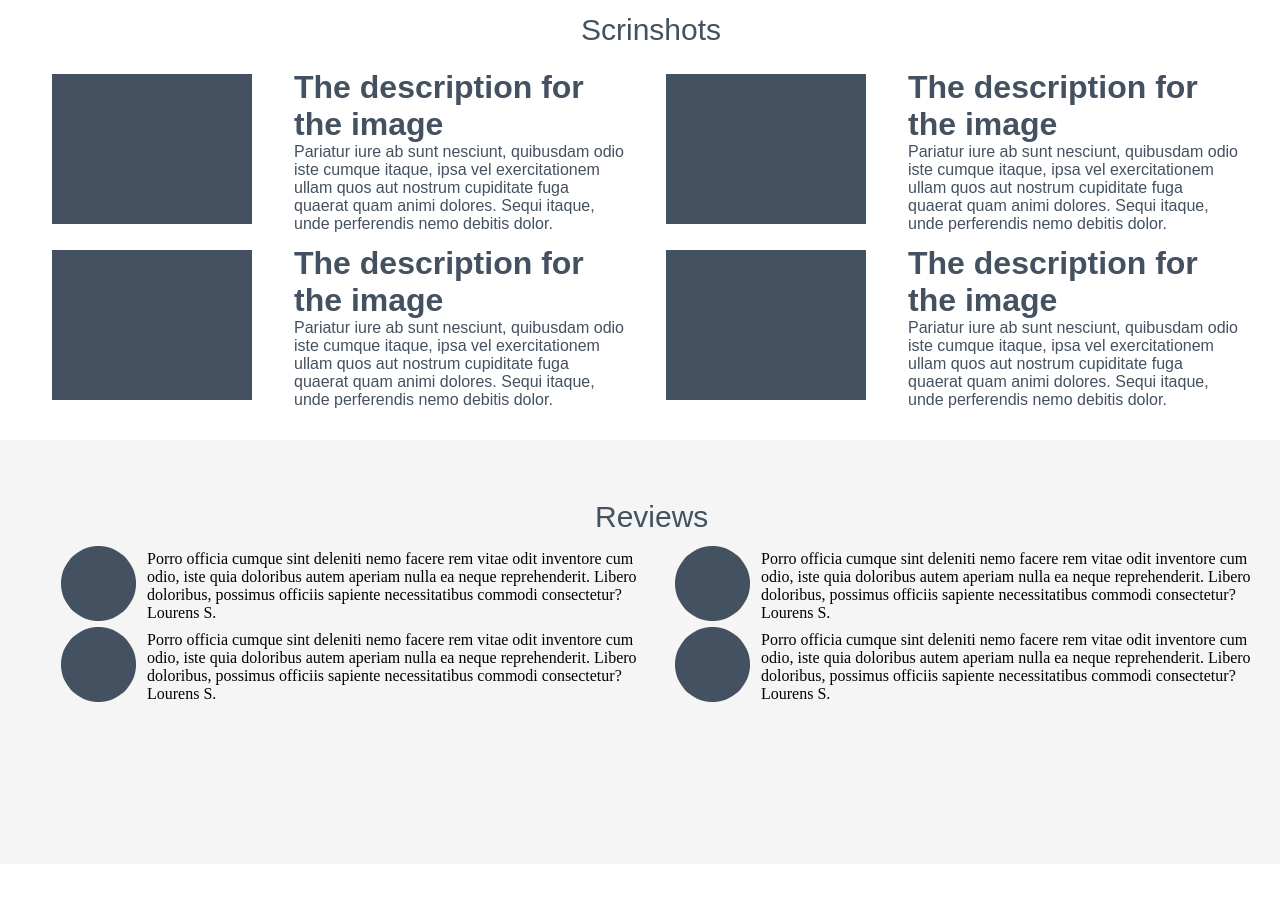
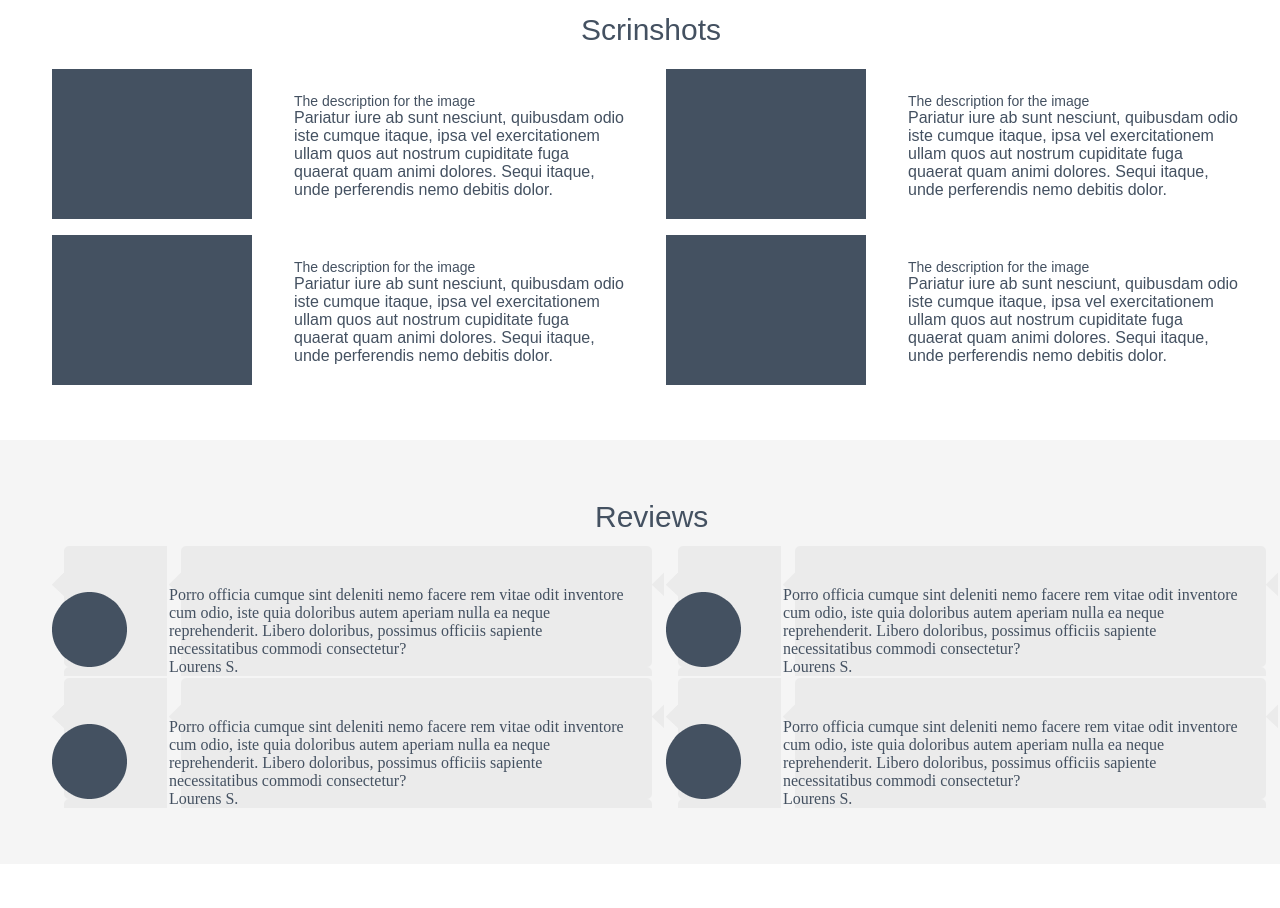
Before and after one commit to Tatianakoba/HTML-CSS, a plain HTML site: page Index.html in a window 1280 px wide. Shown: the part 1132-2040 px from the top of the page. Drawn offline with Linux system fonts and the light colour scheme.

Commit message:
Commit14

```diff
--- a/style.css
+++ b/style.css
@@ -144,10 +144,8 @@ margin-top:15px;
 }
 .screenshots .tablescreen {
   Float:left;
-
   margin-left: 50px;
-  /*вставить фигурные картинки бэкграундом, настроить ячейки таблицы через одну*/
-}
+  }
 .tablescreen td {
   padding-top:10px;
   padding-right:40px;
@@ -155,8 +153,9 @@ margin-top:15px;
 }
 .tablescreen  tr {
   vertical-align: middle;
+
 }
-.tablescreen h1: {
+.tablescreen h1 {
 color: #445161;
 font-family: 'arial';
 font-size: 14px;
@@ -165,20 +164,29 @@ font-weight: 400;
 .content .reviews {
   height: 424px;
   background-color: #f5f5f5;
+  font-family: 'arial_italic';
+  color: #445161;
 } /*ШРИФТ!!!*/
 .reviews .text h1 {
   margin-left: 585px;
 }
 .reviews .tablereview {
   Float:left;
-  margine-top: 35px;
   margin-left: 50px;
-  /*background-color: #ebebeb; настроить ячейки таблицы через одну и выбрать форму*/
+  }
+.tablereview td {
+  padding-top:40px;
+  padding-right:40px;
+  vertical-align: middle;
+background-image: url(img/bg_review_190.png);
 }
-.tablereview td {
-  padding-left: 9px;
+/*.tablereview td:nth-child (2){
+background-image: url(img/bg_review_190.png);
+}*/
+/*изучить вопрос четного ребенка*/
+.tablereview tr {
+  vertical-align: middle;
 }
-/*поменять расположение в ячейках таблицы*/
 .content .buy {
   position:relative;
   height: 655px;
@@ -204,7 +212,7 @@ font-weight: 400;
   width: 260px;
   height: 40px;
   background-color: #ffffff;
-font-family: arial bold; /*Поменять шрифт*/
+font-family: 'arial bold'; /*ШРИФТ!!!*/
 font-size: 16px;
 font-weight: 400;
 line-height: 24px;
```
Also changed, not shown: img/bg_review_190.png (added).
